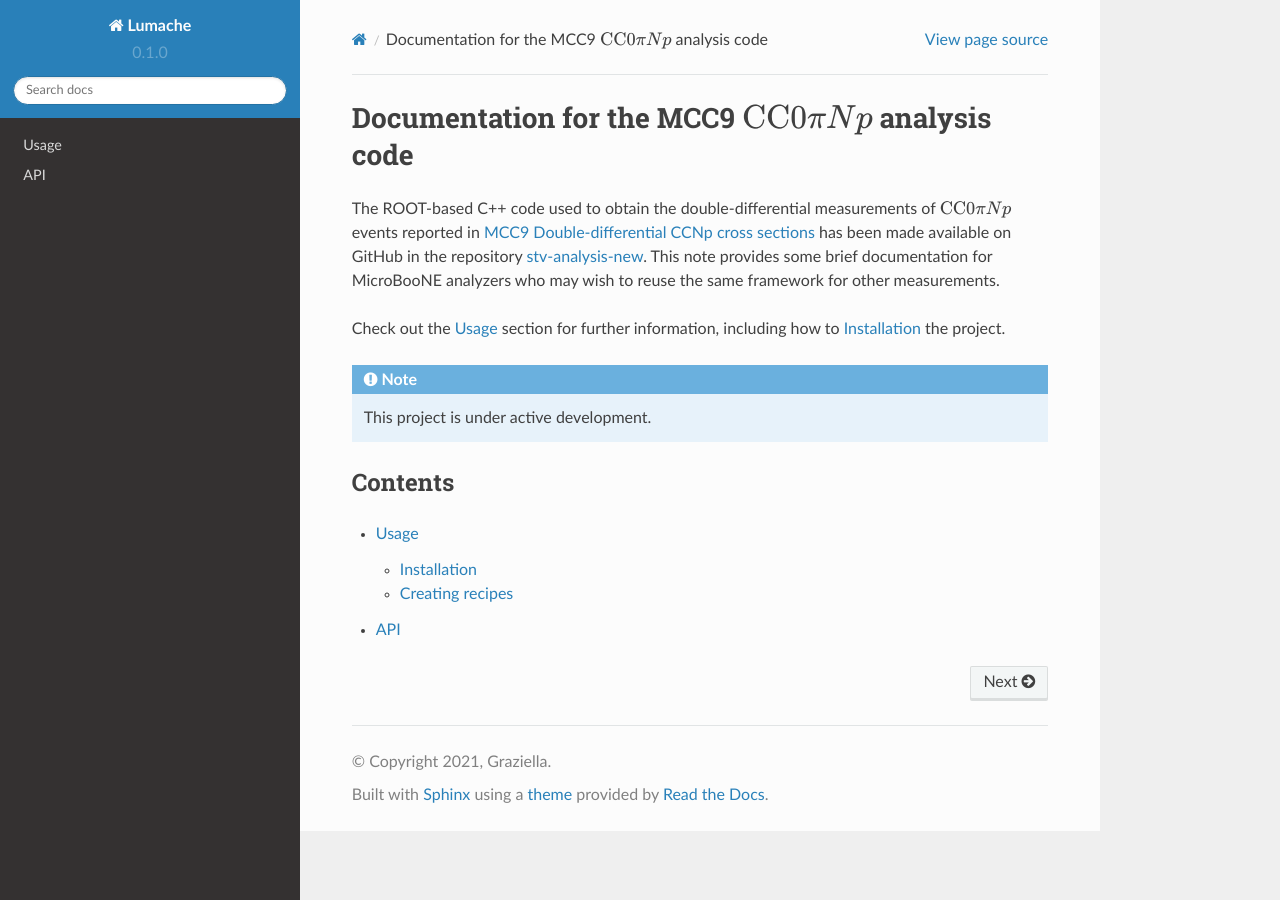
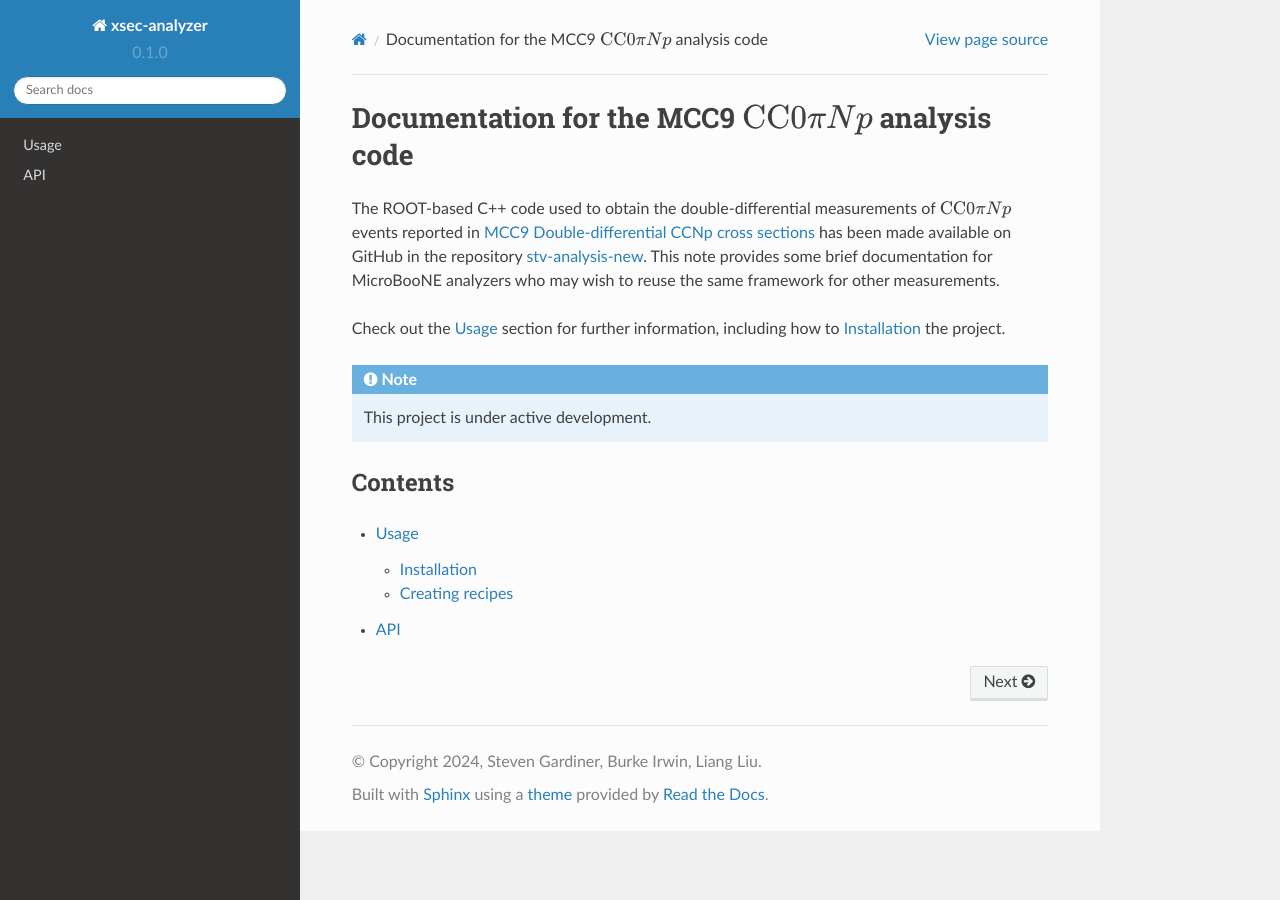
Before and after one commit to LiangLiu212/xsec_analyzer_docs, a Sphinx documentation site: the page built from docs/source/index.rst, in a window 1280 px wide. Built offline with Sphinx 7.4.7 and the Read the Docs theme 2.0.0, drawn with Linux system fonts in a browser that asks for light colours.

Commit message:
Update conf.py

```diff
--- a/docs/source/conf.py
+++ b/docs/source/conf.py
@@ -2,9 +2,9 @@
 
 # -- Project information
 
-project = 'Lumache'
-copyright = '2021, Graziella'
-author = 'Graziella'
+project = 'xsec-analyzer'
+copyright = '2024, Steven Gardiner, Burke Irwin, Liang Liu'
+author = 'Liang Liu'
 
 release = '0.1'
 version = '0.1.0'
```
